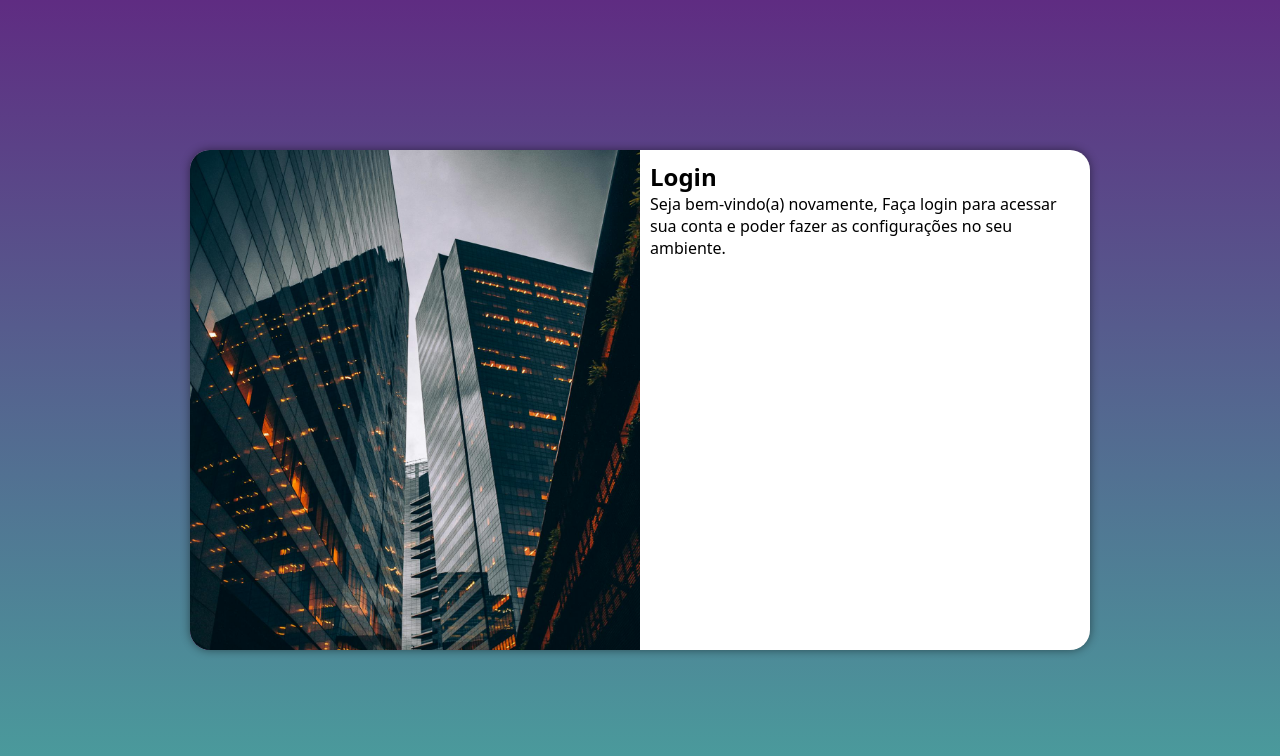
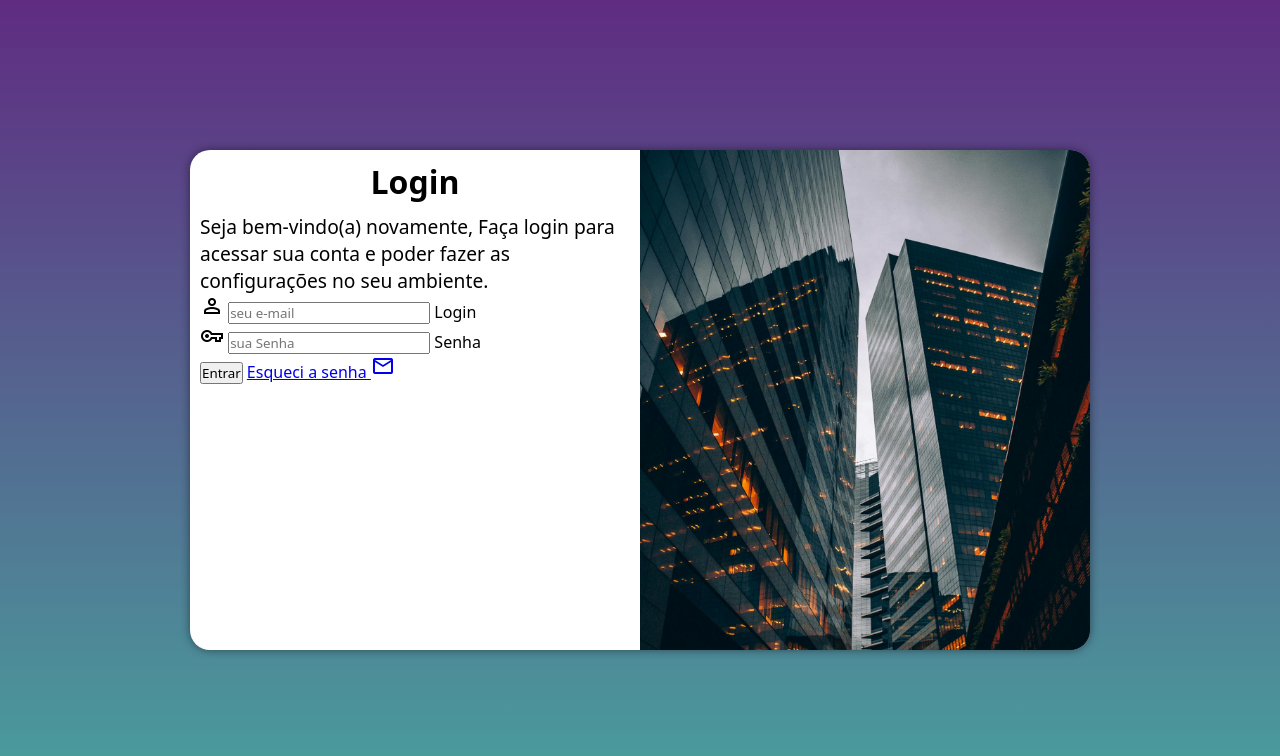
Before and after one commit to elias-barreto/projeto-login, a plain HTML site: page index.html in a window 1280 px wide. Drawn offline with nearby package versions, Linux system fonts and the light colour scheme.

Commit message:
adicionei o formulario

```diff
--- a/estilos/media-query.css
+++ b/estilos/media-query.css
@@ -42,14 +42,22 @@ Grandes telas: acima de 1200px
     }
 
     section#login > div#imagem {
-        float: left;
+        float: right;
         width: 50%;
         height: 100%;
     }
 
     section#login > div#formulario {
-        float: right;
+        float: left;
         width: 50%;
     }
 
+    div#formulario > h1 {
+        font-size: 2em;
+    }
+
+    div#formulario > p {
+        font-size: 1.2em;
+    }
+
 }
--- a/estilos/style.css
+++ b/estilos/style.css
@@ -32,7 +32,7 @@ section#login {
     left: 50%;
     transform: translate(-50%, -50%);
     background-color: white;
-    width: 250px;
+    width: 255px;
     height: 500px;
     border-radius: 20px;
     overflow: hidden;
@@ -54,3 +54,12 @@ section#login > div#formulario {
     display: block;
     padding: 10px;
 }
+
+div#formulario > h1 {
+    text-align: center;
+    margin-bottom: 10px;
+}
+
+div#formulario > p {
+    font-size: 0.8em;
+}
--- a/index.html
+++ b/index.html
@@ -4,6 +4,7 @@
     <meta charset="UTF-8">
     <meta name="viewport" content="width=device-width, initial-scale=1.0">
     <title>Login</title>
+    <link href="https://fonts.googleapis.com/css2?family=Material+Symbols+Outlined" rel="stylesheet" />
     <link rel="stylesheet" href="estilos/style.css">
     <link rel="stylesheet" href="estilos/media-query.css">
 </head>
@@ -16,8 +17,24 @@
             <div id="formulario">
                 <h1>Login</h1>
                 <p>Seja bem-vindo(a) novamente, Faça login para acessar sua conta e poder fazer as configurações no seu ambiente.</p>
-                <form action="login.php" method="post">
+                <form action="login.php" method="post" autocomplete="on">
 
+                    <div class="campo">
+                        <span class="material-symbols-outlined">person</span>
+                        <input type="email" name="login" id="ilogin" placeholder="seu e-mail" autocomplete="email" required maxlength="30">
+                        <label for="ilogin">Login</label>
+                    </div>
+
+                    <div class="campo">
+                        <span class="material-symbols-outlined">vpn_key</span>
+                        <input type="password" name="senha" id="isenha" placeholder="sua Senha" autocomplete="current-password" required min="8" maxlength="20">
+                        <label for="isenha">Senha</label>
+                    </div>
+
+                    <input type="submit" value="Entrar">
+                    <a href="esqueci.html">
+                        Esqueci a senha <span class="material-symbols-outlined">mail</span>
+                    </a>
                 </form>
             </div>
         </section>
```
